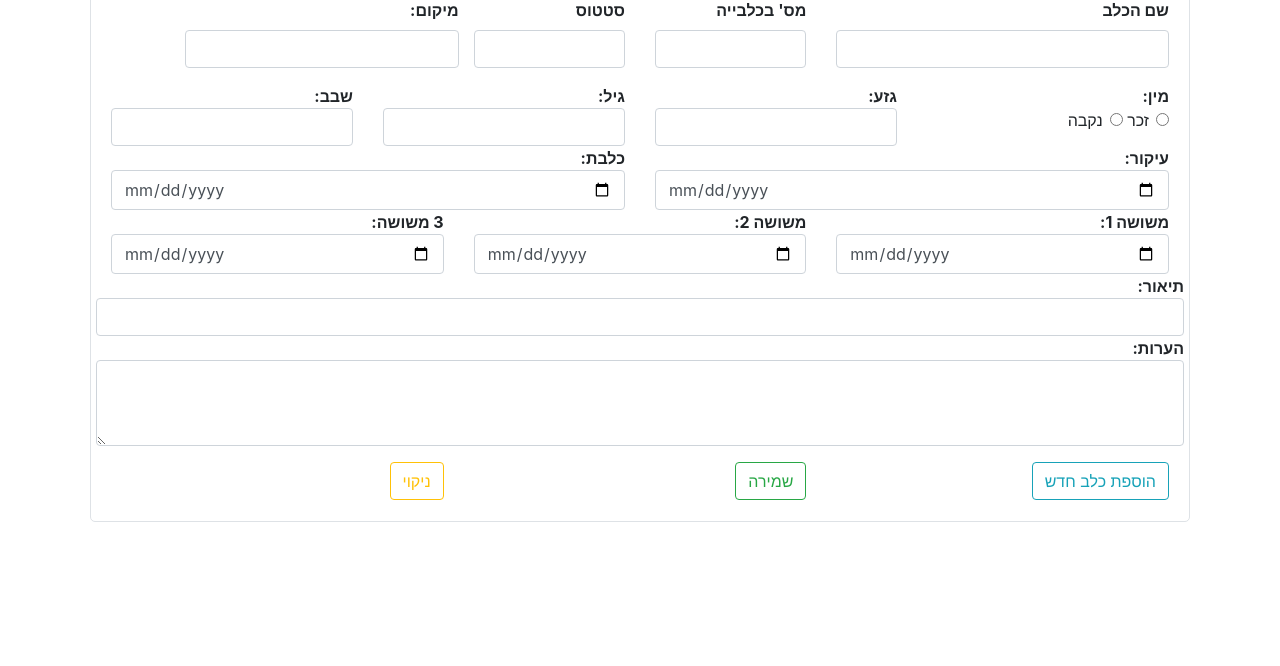
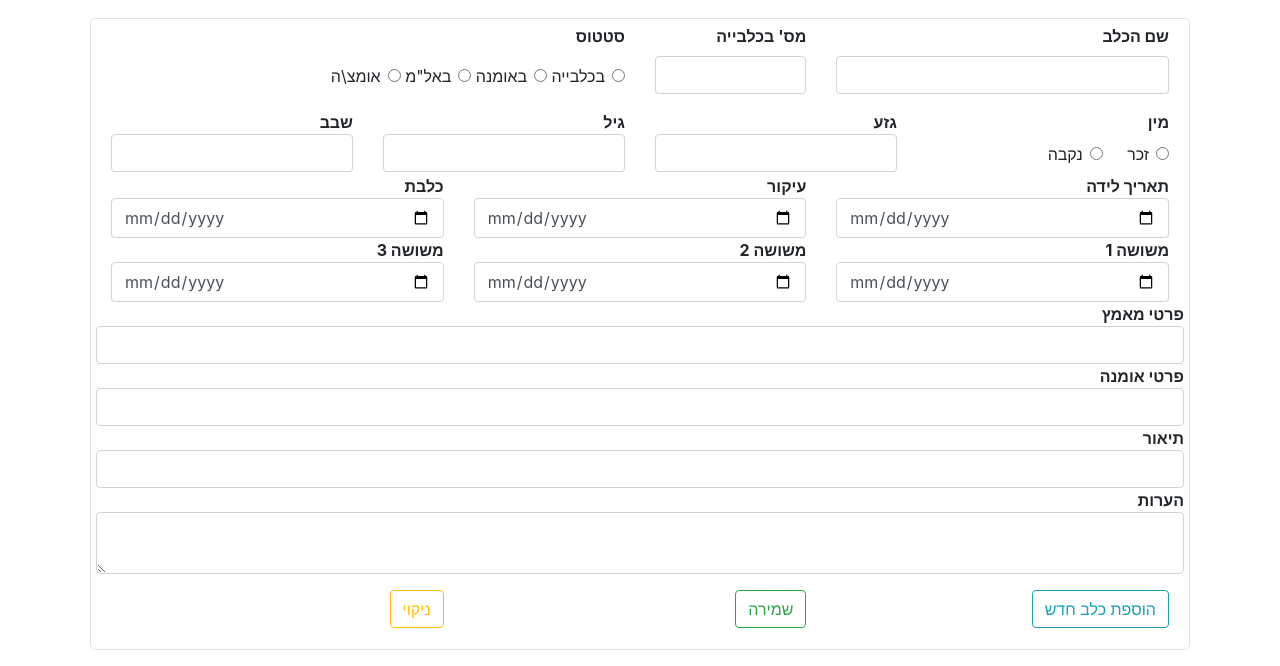
Before and after one commit to meravi23/Dogs-Medical-Treatment, a website: page app/index.html in a window 1280 px wide. Shown: the part 134-800 px from the top of the page. Drawn offline with nearby package versions, Linux system fonts and the light colour scheme; some packages are replaced by stand-ins of ours; no server answers.

Commit message:
various modifications

```diff
--- a/app/index.html
+++ b/app/index.html
@@ -8,6 +8,8 @@
     <title>מעקב טיפול רפואי בכלבי עמותת כלבלאב</title>
     <link rel="stylesheet" href="https://maxcdn.bootstrapcdn.com/bootstrap/4.0.0/css/bootstrap.min.css"
         integrity="sha384-Gn5384xqQ1aoWXA+058RXPxPg6fy4IWvTNh0E263XmFcJlSAwiGgFAW/dAiS6JXm" crossorigin="anonymous">
+    <link rel="stylesheet" href="https://use.fontawesome.com/releases/v5.6.3/css/all.css"
+        integrity="sha384-UHRtZLI+pbxtHCWp1t77Bi1L4ZtiqrqD80Kn4Z8NTSRyMA2Fd33n5dQ8lWUE00s/" crossorigin="anonymous">
     <link rel="stylesheet" href="public/style.css">
     <!--AngularJS-->
     <script src="https://ajax.googleapis.com/ajax/libs/angularjs/1.7.8/angular.min.js"></script>
@@ -21,11 +23,22 @@
 <body ng-app="dogsMed" dir="rtl">
     <div class="container" ng-controller="AppCtrl">
         <h1 class="my-3 text-center">מעקב טיפול רפואי בכלבי עמותת כלבלאב</h1>
-        <h2 class="text-center">חיפוש כלב במאגר</h2>
 
-        <form class="search-box">
+        <form action="">
+            <div class="p-1 bg-light border mb-4 col-sm-4">
+                <div class="input-group">
+                    <input type="search" placeholder="חיפוש כלב לפי שם" aria-describedby="button-addon1"
+                        class="form-control border-0 bg-light" ng-model="dogSearch" ng-keypress="showResults=true">
+                    <div class="input-group-append">
+                        <button id="button-addon1" type="submit" class="btn btn-link text-primary"><i
+                                class="fa fa-search"></i></button>
+                    </div>
+                </div>
+            </div>
+        </form>
+
+        <form>
             <div class="border">
-
                 <div class="row mx-auto">
                     <div class="col-sm-4">
                         <div class="form-group">
@@ -39,74 +52,96 @@
                             <input type="text" class="form-control" id="dog-number" ng-model="dog.num">
                         </div>
                     </div>
-                    <div class="col-sm-2">
-                        <div class="form-group">
-                            <label for="status"><span class="font-weight-bold">סטטוס</span></label>
-                            <input type="text" class="form-control" id="status" ng-model="dog.status">
-                        </div>
-                    </div>
-                    <div class="col-sm-s">
-                        <div class="form-group">
-                            <label for="loc"><span class="font-weight-bold">מיקום:</span></label>
-                            <input type="text" class="form-control" id="dog-loc" ng-model="dog.loc">
+
+                    <div class="col-sm-4"><span class="font-weight-bold">סטטוס</span>
+                        <div class="form-check my-3">
+                            <label class="form-check-label">
+                                <input type="radio" class="form-check-input" name="dog-status" value="בכלבייה"
+                                    ng-model="dog.status">בכלבייה
+                            </label>
+                            <label class="form-check-label">
+                                <input type="radio" class="form-check-input" name="dog-status" value="באומנה"
+                                    ng-model="dog.status">באומנה
+                            </label>
+                            <label class="form-check-label">
+                                <input type="radio" class="form-check-input" name="dog-status" value='באומנה למטרת אימוץ'
+                                    ng-model="dog.status">באל"מ
+                            </label>
+                            <label class="form-check-label">
+                                <input type="radio" class="form-check-input" name="dog-status" value="אומצ/ה"
+                                    ng-model="dog.status">אומצ\ה
+                            </label>
                         </div>
                     </div>
                 </div>
 
                 <div class="row mx-auto">
-                    <div class="col-sm-3"><span class="font-weight-bold">מין:</span>
-                        <div class="form-check">
+                    <div class="col-sm-3"><span class="font-weight-bold">מין</span>
+                        <div class="form-check my-2">
                             <label class="form-check-label">
                                 <input type="radio" class="form-check-input" name="dog-gender" value="זכר"
                                     ng-model="dog.gender">זכר
                             </label>
-                            <label class="form-check-label">
+                            <label class="form-check-label left">
                                 <input type="radio" class="form-check-input" name="dog-gender" value="נקבה"
                                     ng-model="dog.gender">נקבה
                             </label>
                         </div>
                     </div>
-                    <div class="col-sm-3"><span class="font-weight-bold">גזע:</span>
+                    <div class="col-sm-3"><span class="font-weight-bold">גזע</span>
                         <input type="text" class="form-control" id="dog-breed" ng-model="dog.breed">
                     </div>
-                    <div class="col-sm-3"><span class="font-weight-bold">גיל:</span>
+                    <div class="col-sm-3"><span class="font-weight-bold">גיל</span>
                         <input type="text" class="form-control" id="dog-age" ng-model="dog.age">
                     </div>
-                    <div class="col-sm-3"><span class="font-weight-bold">שבב:</span>
+                    <div class="col-sm-3"><span class="font-weight-bold">שבב</span>
                         <input type="text" class="form-control" id="dog-chip" ng-model="dog.chip">
                     </div>
                 </div>
 
                 <div class="row mx-auto">
-                    <div class="col-sm-6"><span class="font-weight-bold">עיקור:</span>
+                        <div class="col-sm-4"><span class="font-weight-bold">תאריך לידה</span>
+                            <input type="date" class="form-control" id="dog-birthday" ng-model="dog.birthday">
+                        </div>
+                    <div class="col-sm-4"><span class="font-weight-bold">עיקור</span>
                         <input type="date" class="form-control" id="dog-neuter" ng-model="dog.neuter">
                     </div>
-                    <div class="col-sm-6"><span class="font-weight-bold">כלבת:</span>
+                    <div class="col-sm-4"><span class="font-weight-bold">כלבת</span>
                         <input type="date" class="form-control" id="dog-rabbies" ng-model="dog.rabbies">
                     </div>
                 </div>
 
                 <div class="row mx-auto">
-                    <div class="col-sm-4"><span class="font-weight-bold">משושה 1:</span>
+                    <div class="col-sm-4"><span class="font-weight-bold">משושה 1</span>
                         <input type="date" class="form-control" id="dog-distemper1" ng-model="dog.distemper1">
                     </div>
-                    <div class="col-sm-4"><span class="font-weight-bold">משושה 2:</span>
+                    <div class="col-sm-4"><span class="font-weight-bold">משושה 2</span>
                         <input type="date" class="form-control" id="dog-distemper2" ng-model="dog.distemper2">
                     </div>
-                    <div class="col-sm-4"><span class="font-weight-bold">3 משושה:</span>
+                    <div class="col-sm-4"><span class="font-weight-bold">משושה 3</span>
                         <input type="date" class="form-control" id="dog-distemper3" ng-model="dog.distemper3">
                     </div>
                 </div>
 
                 <div class="row mx-auto">
-                    <span class="font-weight-bold">תיאור:</span>
+                    <span class="font-weight-bold">פרטי מאמץ</span>
+                    <input type="text" class="form-control" id="dog-descrip" ng-model="dog.adopter">
+                </div>
+
+                <div class="row mx-auto">
+                    <span class="font-weight-bold">פרטי אומנה</span>
+                    <input type="text" class="form-control" id="dog-descrip" ng-model="dog.foster">
+                </div>
+
+                <div class="row mx-auto">
+                    <span class="font-weight-bold">תיאור</span>
                     <input type="text" class="form-control" id="dog-descrip" ng-model="dog.descrip">
                 </div>
 
                 <div class="row mx-auto">
-                    <span class="font-weight-bold">הערות:</span>
+                    <span class="font-weight-bold">הערות</span>
                     <label for="comments"></label>
-                    <textarea class="form-control" name="comments" id="comments" rows="3"
+                    <textarea class="form-control" name="comments" id="comments" rows="2"
                         ng-model="dog.comments"></textarea>
                 </div>
 
@@ -121,12 +156,11 @@
                         <button class="btn btn-outline-warning" ng-click="clear()">ניקוי</button>
                     </div>
                 </div>
-
             </div>
 
             <div class="dog-list">
                 <uib-accordion close-others="oneAtATime">
-                    <div uib-accordion-group class="mt-1" ng-repeat="dog in dogs">
+                    <div uib-accordion-group class="mt-1" ng-repeat="dog in dogs | filter: filterByName">
                         <uib-accordion-heading>
                             <div class="row">
                                 <div class="col-md-2 my-auto">
@@ -138,26 +172,29 @@
                                 <div class="col-md-2 my-auto">
                                     <button class="btn btn-outline-danger" ng-click="remove(dog._id)">הסרה</button>
                                 </div>
-                                <!-- <div class="col-md-2"><span>סידורי: </span>{{dog._id}}</div> -->
                             </div>
                         </uib-accordion-heading>
                         <div class="row">
                             <div class="col-sm"><span class="font-weight-bold">מין: </span>{{dog.gender}}</div>
                             <div class="col-sm"><span class="font-weight-bold">גיל: </span>{{dog.age}}</div>
-                            <div class="col-sm"><span class="font-weight-bold">מיקום: </span>{{dog.loc}}</div>
                             <div class="col-sm"><span class="font-weight-bold">סטטוס: </span>{{dog.status}}</div>
                         </div>
                         <div class="row">
                             <div class="col-sm"><span class="font-weight-bold">גזע: </span>{{dog.breed}}</div>
-                            <div class="col-sm"><span class="font-weight-bold">עיקור: </span>{{dog.neuter}}</div>
-                            <div class="col-sm"><span class="font-weight-bold">כלבת: </span>{{dog.rabbies}}</div>
+                            <div class="col-sm"><span class="font-weight-bold">עיקור:
+                                </span>{{dog.neuter | date: "dd/MM/yyyy"}}</div>
+                            <div class="col-sm"><span class="font-weight-bold">כלבת:
+                                </span>{{dog.rabbies | date: "dd/MM/yyyy"}}</div>
                         </div>
                         <div class="row">
-                            <div class="col-md-4"><span class="font-weight-bold">משושה 1: </span>{{dog.distemper1 | date: "yyyy-MM-dd"}}
+                            <div class="col-md-4"><span class="font-weight-bold">משושה 1:
+                                </span>{{dog.distemper1 | date: "dd/MM/yyyy"}}
                             </div>
-                            <div class="col-md-4"><span class="font-weight-bold">משושה 2: </span>{{dog.distemper2}}
+                            <div class="col-md-4"><span class="font-weight-bold">משושה 2:
+                                </span>{{dog.distemper2 | date: "dd/MM/yyyy"}}
                             </div>
-                            <div class="col-md-4"><span class="font-weight-bold">3 משושה: </span>{{dog.distemper3}}
+                            <div class="col-md-4"><span class="font-weight-bold">3 משושה:
+                                </span>{{dog.distemper3 | date: "dd/MM/yyyy"}}
                             </div>
                         </div>
                         <div class="row">
--- a/app/public/style.css
+++ b/app/public/style.css
@@ -17,3 +17,7 @@ body {
 .form-check-input {
     margin-right: -20px;
 }
+
+.left {
+    padding-right: 20px;
+}
```
Also changed, not shown: app/public/controller.js (+12 -24 lines), app/server.js (+4 -3 lines).
